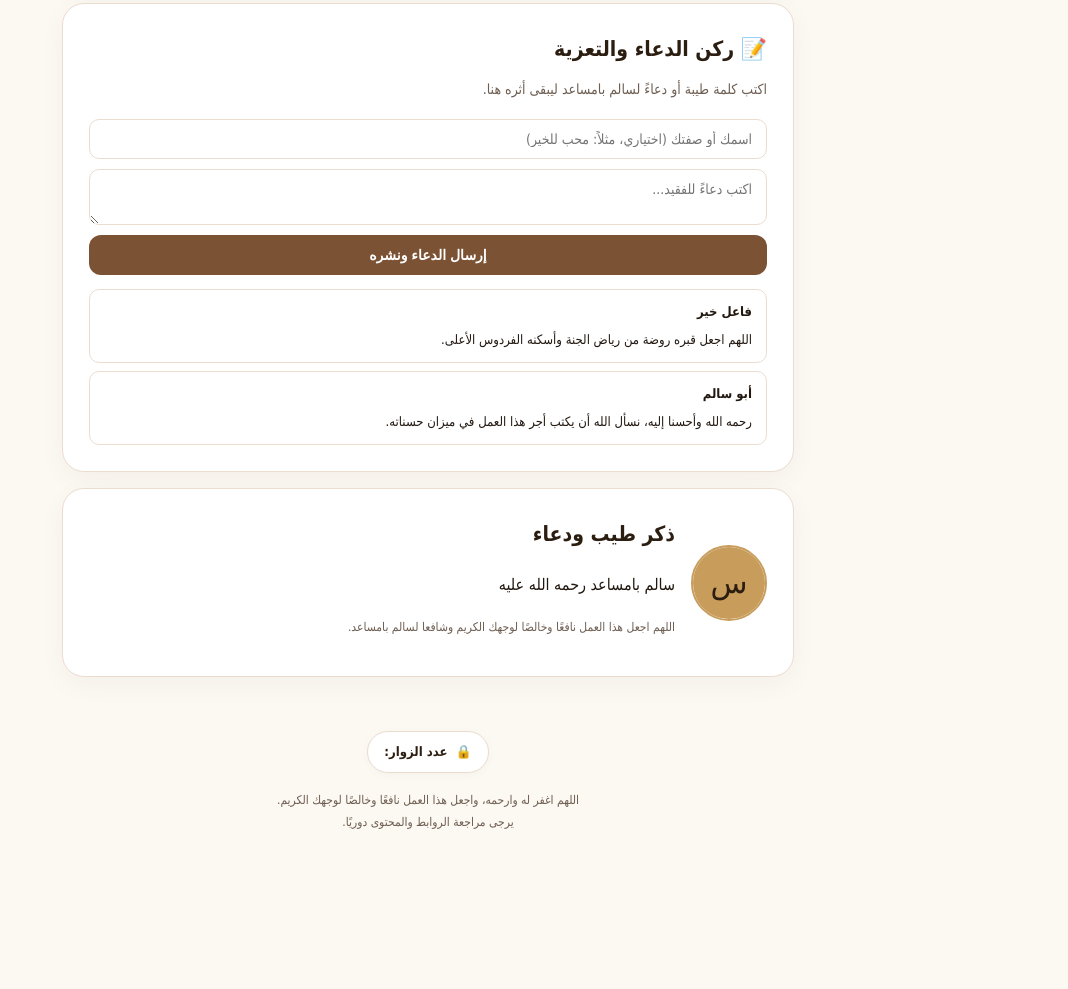
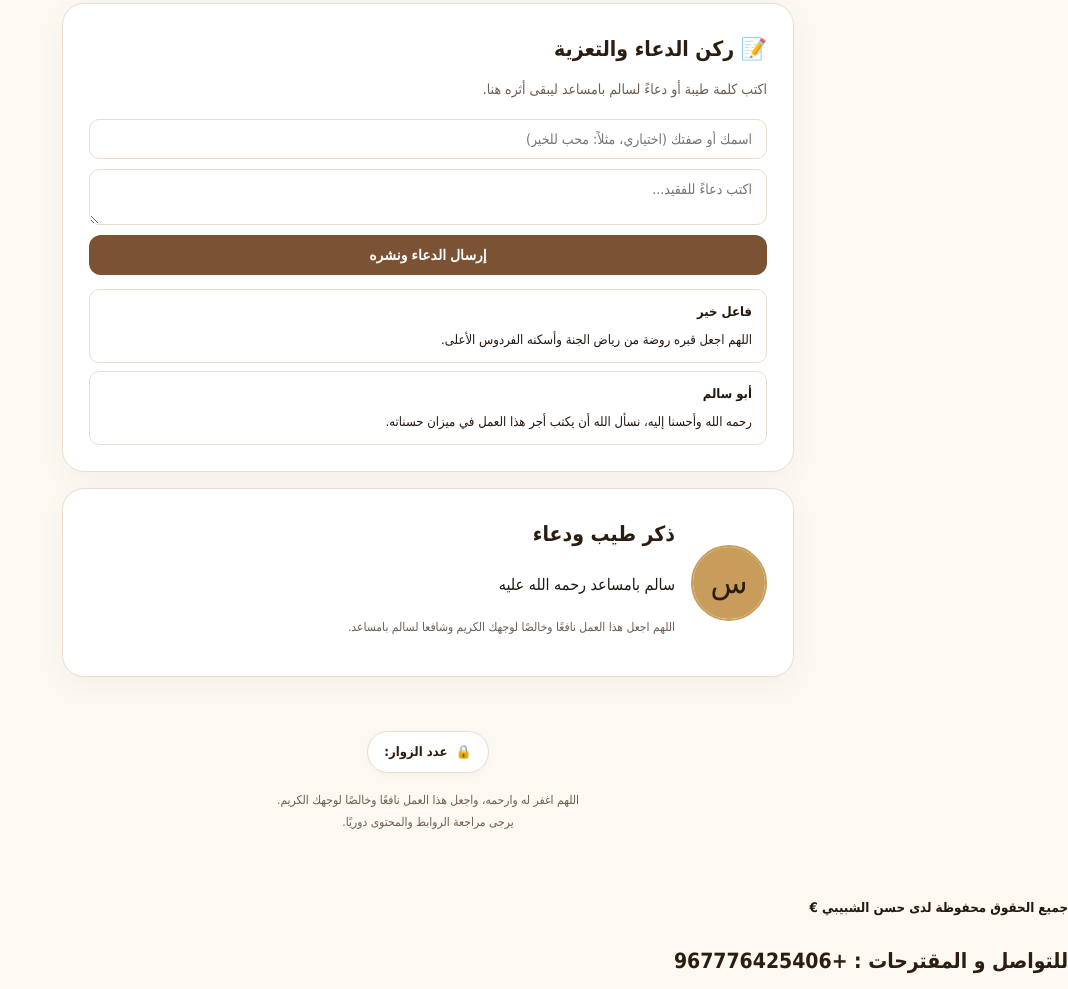
Before and after one commit to 7Hasan/Salem_Bamosaid, a plain HTML site: page index.html in a window 1280 px wide. Shown: the part 3462-4451 px from the top of the page, without its empty margins (212-1280 px from the left). Before the commit the page ends 4335 px from the top, so only its background shows below. Drawn offline with Linux system fonts and the light colour scheme.

Commit message:
Update index.html

```diff
--- a/index.html
+++ b/index.html
@@ -4,13 +4,13 @@
 <meta charset="utf-8">
 <meta name="viewport" content="width=device-width, initial-scale=1">
 <meta name="theme-color" content="#2c1d11">
-<meta name="description" content="صدقة جارية عن روح سعيد باوزير رحمه الله. قرآن كريم، أذكار، دعاء، بطاقات مشاركة، وتطبيقات نافعة.">
+<meta name="description" content="صدقة جارية عن روح سالم علي بامساعد رحمه الله. قرآن كريم، أذكار، دعاء، بطاقات مشاركة، وتطبيقات نافعة.">
 <meta property="og:type" content="website">
 <meta property="og:title" content="صدقة جارية عن سالم علي بامساعد رحمه الله">
 <meta property="og:description" content="نسأل الله أن يغفر له ويرحمه، وأن يجعل هذا العمل نافعًا.">
 <meta property="og:image" content="https://7hasan.github.io/Salem_Bamosaid/campaign.png">
 <meta property="og:url" content="https://7hasan.github.io/Salem_Bamosaid">
-<title>صدقة جارية عن سعيد باوزير</title>
+<title>صدقة جارية عن سالم علي بامساعد</title>
 <style>
 /* المتغيرات اللونية: بني فاخر وبيج دافئ */
 :root {
@@ -491,5 +491,8 @@ function addDuaMessage() {
 
 window.onload = loadMessages;
 </script>
+<h5>جميع الحقوق محفوظة لدى حسن الشبيبي €</h5>
+<h2>للتواصل و المقترحات : +967776425406</h2>
+
 </body>
 </html>
```
